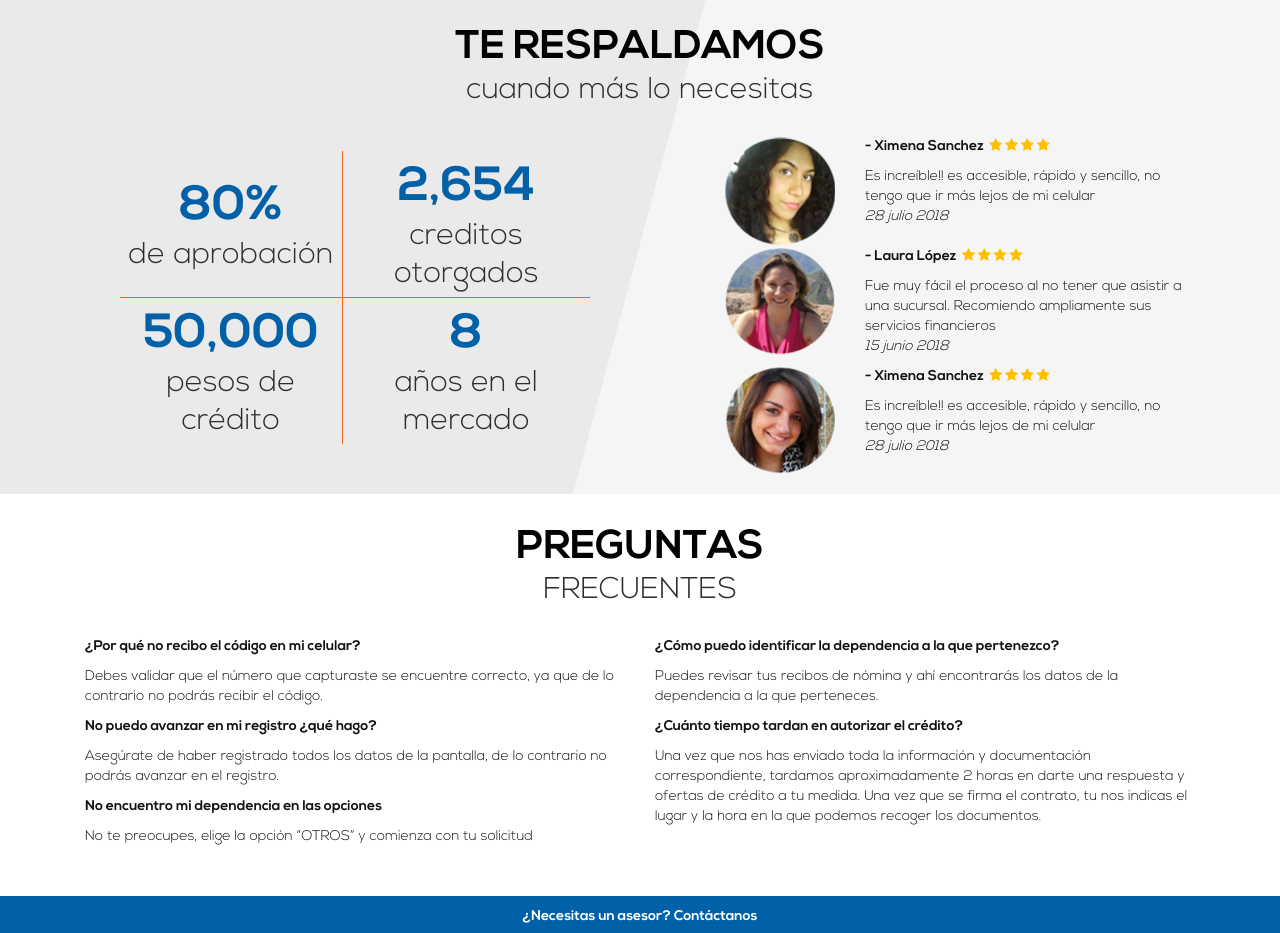
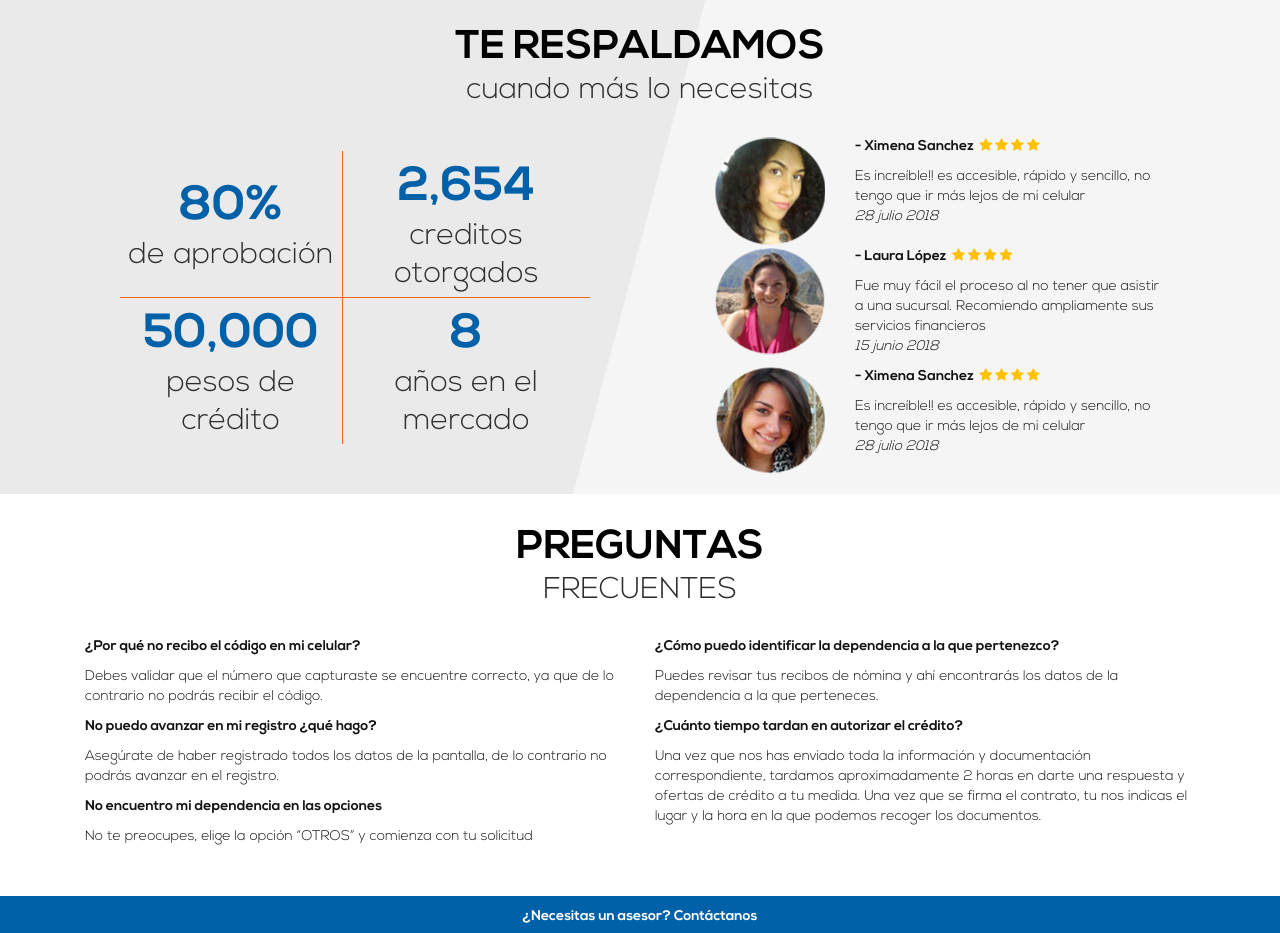
Before and after one commit to mcomi/kosmos-consupago, a plain HTML site: page index.html in a window 1280 px wide. Shown: the part 1800-2733 px from the top of the page. Drawn offline with nearby package versions, Linux system fonts and the light colour scheme; a script that the page names is missing.

Commit message:
position relative en carrusel

```diff
--- a/css/style.css
+++ b/css/style.css
@@ -835,10 +835,6 @@ p.credit-text {
   text-transform: uppercase;
   color: #9b9b9b; }
 
-.testimonios .carousel {
-  position: absolute;
-  width: 100%; }
-
 .testimonio-pic {
   border-radius: 50%;
   height: 100px; }
```
